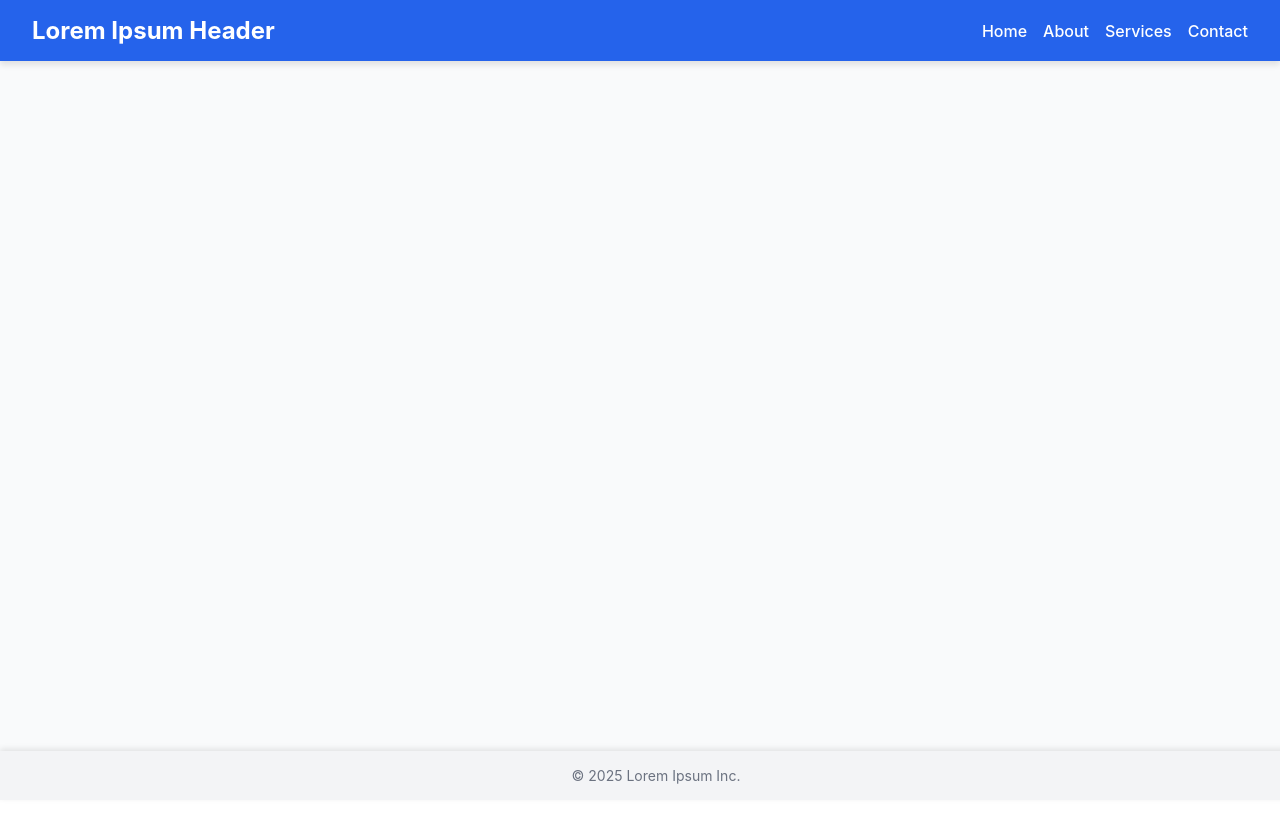
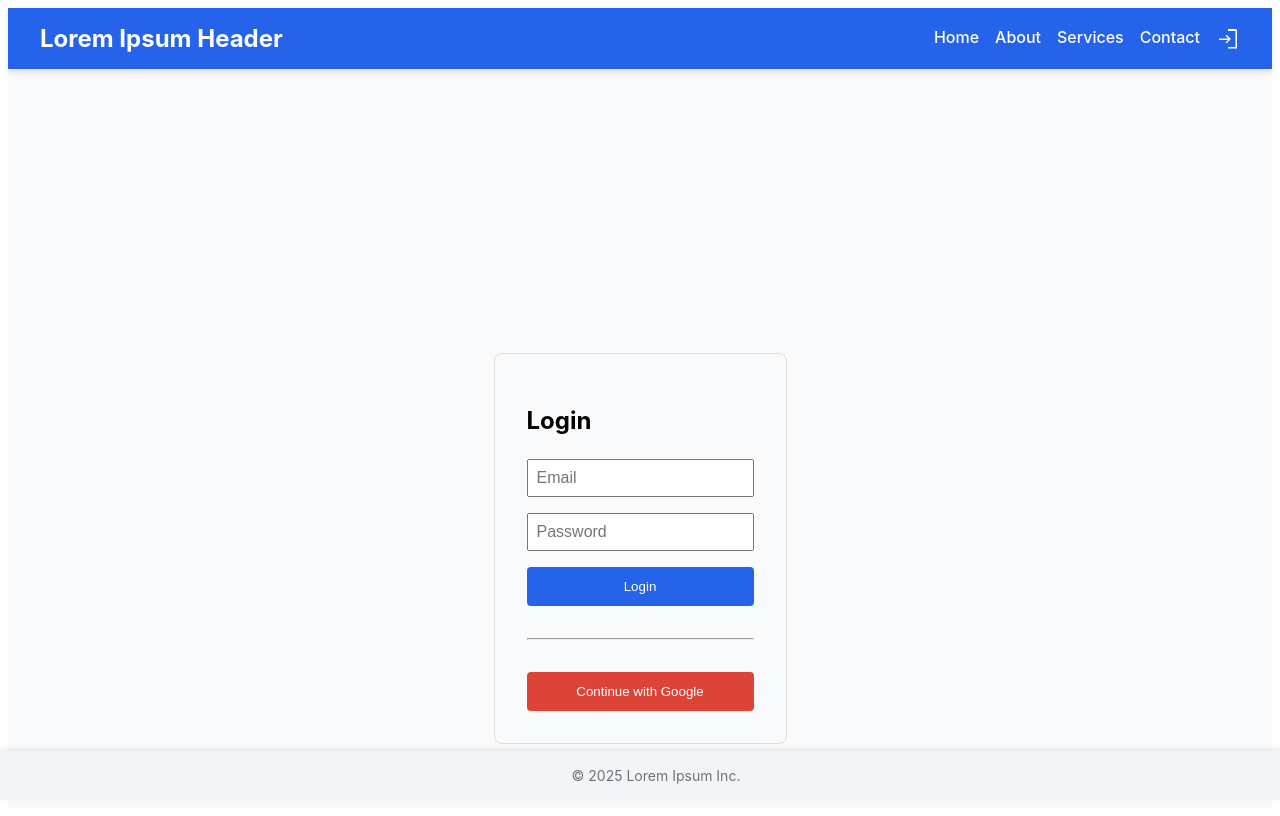
Before and after one commit to Jepjur/react-img-app, a React (Vite) app: page /login in a window 1280 px wide. Built offline with nearby package versions, Linux system fonts and the light colour scheme; no server answers.

Commit message:
added login UI and user state

```diff
--- a/src/App.css
+++ b/src/App.css
@@ -36,6 +36,15 @@ body {
   font-size: 2rem;
   color: white;
   cursor: pointer;
+}
+
+.login-icon svg {
+  vertical-align: middle;
+  transition: opacity 0.2s ease;
+}
+
+.login-icon:hover svg {
+  opacity: 0.85;
 }
 
 /* Base nav styling already exists, just prepare for mobile toggle */
--- a/src/App.jsx
+++ b/src/App.jsx
@@ -8,11 +8,6 @@ import Contact from "./pages/site/Contact";
 
 import Login from "./pages/auth/Login";
 import Signup from "./pages/auth/Signup";
-
-<>
-  <Route path="login" element={<Login />} />
-  <Route path="signup" element={<Signup />} />
-</>
 
 const Header = () => {
   const [isMenuOpen, setIsMenuOpen] = useState(false);
@@ -41,6 +36,11 @@ const Header = () => {
         </Link>
         <Link to="/contact" className="nav-link" onClick={() => setIsMenuOpen(false)}>
           Contact
+        </Link>
+        <Link to="/login" className="nav-link login-icon" onClick={() => setIsMenuOpen(false)} aria-label="Login">
+          <svg xmlns="http://www.w3.org/2000/svg" height="24" width="24" fill="white" viewBox="0 0 24 24">
+            <path d="M10.6 16.6 9.5 15.5l2.6-2.6H3v-1.5h9.1L9.5 8.8l1.1-1.1 4.3 4.3-4.3 4.3Zm8.9 4.9H12v-1.5h7.5v-16H12V2h7.5q.625 0 1.063.438Q21 2.875 21 3.5v17q0 .625-.437 1.063-.438.437-1.063.437Z" />
+          </svg>
         </Link>
       </nav>
     </header>
@@ -100,6 +100,8 @@ export default function App() {
           <Route path="/about" element={<About />} />
           <Route path="/services" element={<Services />} />
           <Route path="/contact" element={<Contact />} />
+          <Route path="/login" element={<Login />} />
+          <Route path="/signup" element={<Signup />} />
         </Routes>
         <Footer />
         <ScrollToTopButton />
--- a/src/contexts/AuthContext.jsx
+++ b/src/contexts/AuthContext.jsx
@@ -1,7 +1,12 @@
-// src/contexts/AuthContext.jsx
 import React, { createContext, useContext, useEffect, useState } from "react";
-import { auth } from "../firebase";
-import { onAuthStateChanged } from "firebase/auth";
+import { auth, googleProvider } from "../firebase"; // adjust path as needed
+import {
+  onAuthStateChanged,
+  signOut,
+  signInWithPopup,
+  signInWithEmailAndPassword,
+  createUserWithEmailAndPassword,
+} from "firebase/auth";
 
 const AuthContext = createContext();
 
@@ -10,19 +15,43 @@ export function useAuth() {
 }
 
 export function AuthProvider({ children }) {
-  const [user, setUser] = useState(null);
+  const [currentUser, setCurrentUser] = useState(null);
   const [loading, setLoading] = useState(true);
 
+  // Listen to Firebase auth state changes
   useEffect(() => {
-    const unsubscribe = onAuthStateChanged(auth, (currentUser) => {
-      setUser(currentUser);
+    const unsubscribe = onAuthStateChanged(auth, (user) => {
+      setCurrentUser(user);
       setLoading(false);
     });
-    return unsubscribe;
+
+    return unsubscribe; // clean up listener on unmount
   }, []);
 
+  // Sign in with Google
+  const loginWithGoogle = () => signInWithPopup(auth, googleProvider);
+
+  // Sign in with email & password
+  const loginWithEmail = (email, password) =>
+    signInWithEmailAndPassword(auth, email, password);
+
+  // Signup with email & password
+  const signupWithEmail = (email, password) =>
+    createUserWithEmailAndPassword(auth, email, password);
+
+  // Logout
+  const logout = () => signOut(auth);
+
+  const value = {
+    currentUser,
+    loginWithGoogle,
+    loginWithEmail,
+    signupWithEmail,
+    logout,
+  };
+
   return (
-    <AuthContext.Provider value={{ user }}>
+    <AuthContext.Provider value={value}>
       {!loading && children}
     </AuthContext.Provider>
   );
--- a/src/firebase.js
+++ b/src/firebase.js
@@ -1,9 +1,5 @@
-// src/firebase.js
 import { initializeApp } from "firebase/app";
-import { getAuth } from "firebase/auth";
-
-// Replace this with your Firebase config
-// Your web app's Firebase configuration
+import { getAuth, GoogleAuthProvider } from "firebase/auth";  // <-- add GoogleAuthProvider here
 
 const firebaseConfig = {
   apiKey: import.meta.env.VITE_FIREBASE_API_KEY,
@@ -16,3 +12,4 @@ const firebaseConfig = {
 
 const app = initializeApp(firebaseConfig);
 export const auth = getAuth(app);
+export const googleProvider = new GoogleAuthProvider();
--- a/src/index.css
+++ /dev/null
@@ -1,13 +0,0 @@
-body {
-  margin: 0;
-  font-family: -apple-system, BlinkMacSystemFont, 'Segoe UI', 'Roboto', 'Oxygen',
-    'Ubuntu', 'Cantarell', 'Fira Sans', 'Droid Sans', 'Helvetica Neue',
-    sans-serif;
-  -webkit-font-smoothing: antialiased;
-  -moz-osx-font-smoothing: grayscale;
-}
-
-code {
-  font-family: source-code-pro, Menlo, Monaco, Consolas, 'Courier New',
-    monospace;
-}
--- a/src/main.jsx
+++ b/src/main.jsx
@@ -1,11 +1,13 @@
 import React from "react";
 import ReactDOM from "react-dom/client";
-import App from "./App.jsx";
-import "./index.css";
+import App from "./App";
 import "./App.css";
+import { AuthProvider } from "./contexts/AuthContext";
 
 ReactDOM.createRoot(document.getElementById("root")).render(
   <React.StrictMode>
-    <App />
+    <AuthProvider>
+      <App />
+    </AuthProvider>
   </React.StrictMode>
 );
--- a/src/pages/auth/Login.jsx
+++ b/src/pages/auth/Login.jsx
@@ -1,48 +1,76 @@
-// src/pages/Login.jsx
-import { useState } from "react";
+import React, { useState } from "react";
+import { useNavigate } from "react-router-dom";
+import { useAuth } from "../../contexts/AuthContext";
 import { signInWithEmailAndPassword } from "firebase/auth";
-import { auth } from "../../firebase";
-import { useNavigate } from "react-router-dom";
+import { auth, googleProvider } from "../../firebase";
 
 export default function Login() {
   const [email, setEmail] = useState("");
   const [password, setPassword] = useState("");
-  const [error, setError] = useState("");
+  const [error, setError] = useState(null);
+  const { loginWithGoogle, setCurrentUser } = useAuth(); // get setCurrentUser to update context
   const navigate = useNavigate();
 
-  const handleLogin = async e => {
+  const handleEmailLogin = async (e) => {
     e.preventDefault();
-    setError("");
-
+    setError(null);
     try {
-      await signInWithEmailAndPassword(auth, email, password);
-      navigate("/");
+      const userCredential = await signInWithEmailAndPassword(auth, email, password);
+      setCurrentUser(userCredential.user);  // update user in context
+      navigate("/"); // Redirect to home or dashboard
     } catch (err) {
       setError(err.message);
     }
   };
 
+  const handleGoogleLogin = async () => {
+    setError(null);
+    try {
+      const userCredential = await loginWithGoogle();
+      setCurrentUser(userCredential.user); // update user in context
+      navigate("/");
+    } catch (error) {
+      setError(error.message);
+      console.error(error);
+    }
+  };
+
   return (
-    <div className="page-content">
-      <h1>Login</h1>
-      <form onSubmit={handleLogin}>
+    <div style={{ maxWidth: "400px", margin: "4rem auto", padding: "2rem", border: "1px solid #ddd", borderRadius: "8px" }}>
+      <h2 style={{ marginBottom: "1.5rem" }}>Login</h2>
+
+      {error && <p style={{ color: "red" }}>{error}</p>}
+
+      <form onSubmit={handleEmailLogin} style={{ display: "flex", flexDirection: "column", gap: "1rem" }}>
         <input
           type="email"
           placeholder="Email"
           value={email}
+          onChange={(e) => setEmail(e.target.value)}
           required
-          onChange={e => setEmail(e.target.value)}
+          style={{ padding: "0.5rem", fontSize: "1rem" }}
         />
         <input
           type="password"
           placeholder="Password"
           value={password}
+          onChange={(e) => setPassword(e.target.value)}
           required
-          onChange={e => setPassword(e.target.value)}
+          style={{ padding: "0.5rem", fontSize: "1rem" }}
         />
-        <button type="submit">Log In</button>
-        {error && <p style={{ color: "red" }}>{error}</p>}
+        <button type="submit" style={{ padding: "0.75rem", background: "#2563eb", color: "white", border: "none", borderRadius: "4px" }}>
+          Login
+        </button>
       </form>
+
+      <hr style={{ margin: "2rem 0" }} />
+
+      <button
+        onClick={handleGoogleLogin}
+        style={{ padding: "0.75rem", background: "#db4437", color: "white", border: "none", borderRadius: "4px", width: "100%" }}
+      >
+        Continue with Google
+      </button>
     </div>
   );
 }
```
Also changed, not shown: src/index.jsx (deleted, +0 -17 lines), src/logo.svg (deleted).
